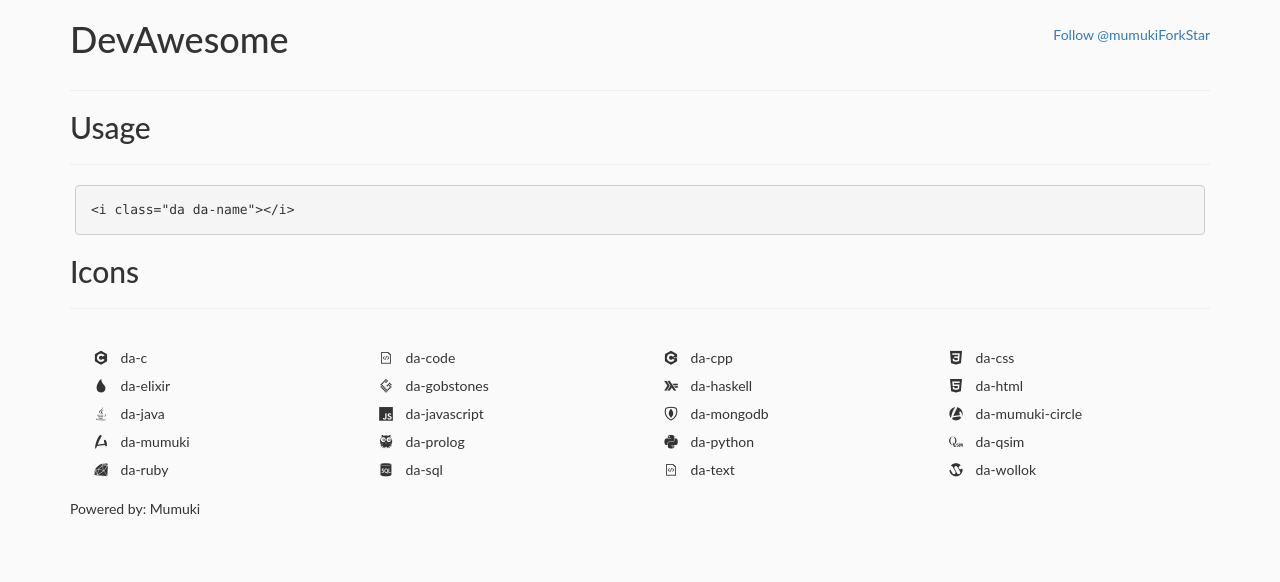
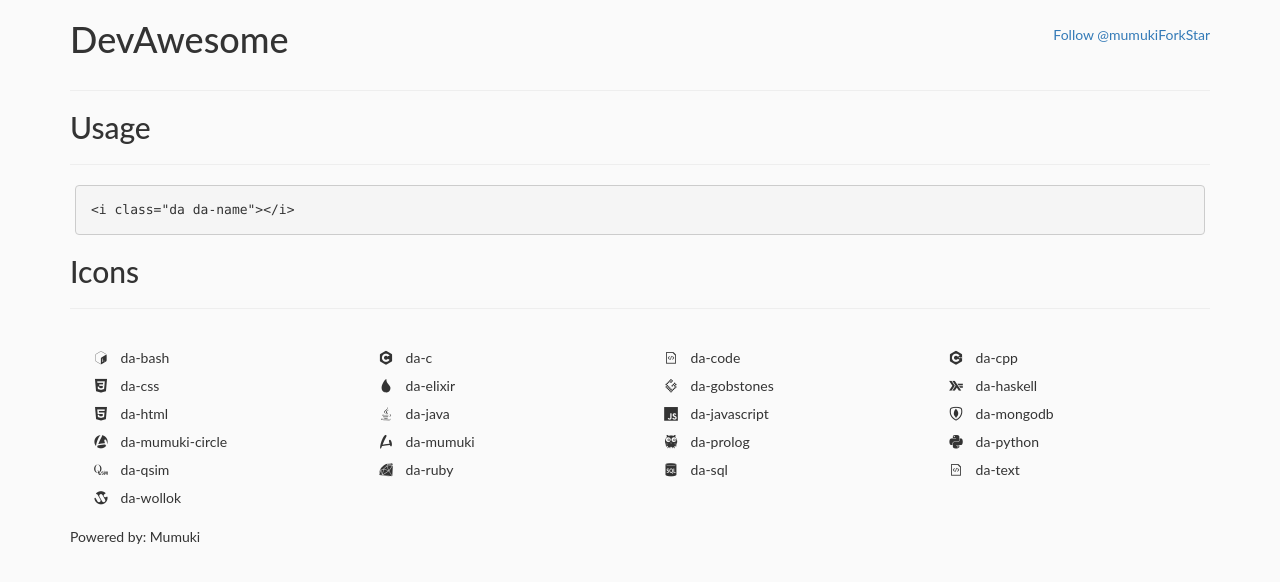
Before and after one commit to mumuki/dev-awesome, a website: page index.html in a window 1280 px wide. Drawn offline with nearby package versions, Linux system fonts and the light colour scheme.

Commit message:
dist with bash logo

```diff
--- a/codepoints.json
+++ b/codepoints.json
@@ -18,5 +18,6 @@
     "text": 61713,
     "wollok": 61714,
     "sql": 61715,
-    "code": 61716
+    "code": 61716,
+    "bash": 61717
 }
--- a/index.html
+++ b/index.html
@@ -51,12 +51,12 @@
 
 @font-face {
   font-family:"dev-awesome";
-  src:url("dist/fonts/dev-awesome.eot?44ee561dffd34651e60385fcb2ffcfc0");
+  src:url("dist/fonts/dev-awesome.eot?a82a56d0bd89beb242ae439cc8bd4261");
   src:url("dist/fonts/dev-awesome.eot?#iefix") format("embedded-opentype"),
-		url("dist/fonts/dev-awesome.woff2?44ee561dffd34651e60385fcb2ffcfc0") format("woff2"),
-		url("dist/fonts/dev-awesome.woff?44ee561dffd34651e60385fcb2ffcfc0") format("woff"),
-		url("dist/fonts/dev-awesome.ttf?44ee561dffd34651e60385fcb2ffcfc0") format("truetype"),
-		url("dist/fonts/dev-awesome.svg?44ee561dffd34651e60385fcb2ffcfc0#dev-awesome") format("svg");
+		url("dist/fonts/dev-awesome.woff2?a82a56d0bd89beb242ae439cc8bd4261") format("woff2"),
+		url("dist/fonts/dev-awesome.woff?a82a56d0bd89beb242ae439cc8bd4261") format("woff"),
+		url("dist/fonts/dev-awesome.ttf?a82a56d0bd89beb242ae439cc8bd4261") format("truetype"),
+		url("dist/fonts/dev-awesome.svg?a82a56d0bd89beb242ae439cc8bd4261#dev-awesome") format("svg");
   font-weight:normal;
   font-style:normal;
 }
@@ -78,6 +78,11 @@
 
 
 /* Icons */
+
+
+.da-bash:before {
+  content:"\f115";
+}
 
 
 .da-c:before {
@@ -203,6 +208,12 @@
     <h2>Icons</h2>
     <hr>
     <div class="row dev-awesome-icons" id="dev-awesome-icons">
+
+
+          <div class="ol-lg-2 col-md-3 col-sm-4 dev-awesome-icons-item" data-name="bash">
+            <i class="da da-bash"></i>
+            da-bash
+          </div>
 
 
           <div class="ol-lg-2 col-md-3 col-sm-4 dev-awesome-icons-item" data-name="c">
--- a/package.json
+++ b/package.json
@@ -9,6 +9,7 @@
     "grunt-webfont": "1.6.0"
   },
   "scripts": {
+    "build": "node_modules/.bin/grunt build",
     "test": "echo \"Error: no test specified\" && exit 1"
   },
   "license": "GPL-3.0"
```
Also changed, not shown: dist/css/dev-awesome.css, dist/fonts/dev-awesome-hinted.ttf (added), dist/fonts/dev-awesome.ttf, dist/fonts/dev-awesome.woff, dist/fonts/dev-awesome.woff2, dist/less/dev-awesome.less, dist/scss/_dev-awesome.scss, svg/black/bash.svg, 2 other files.
